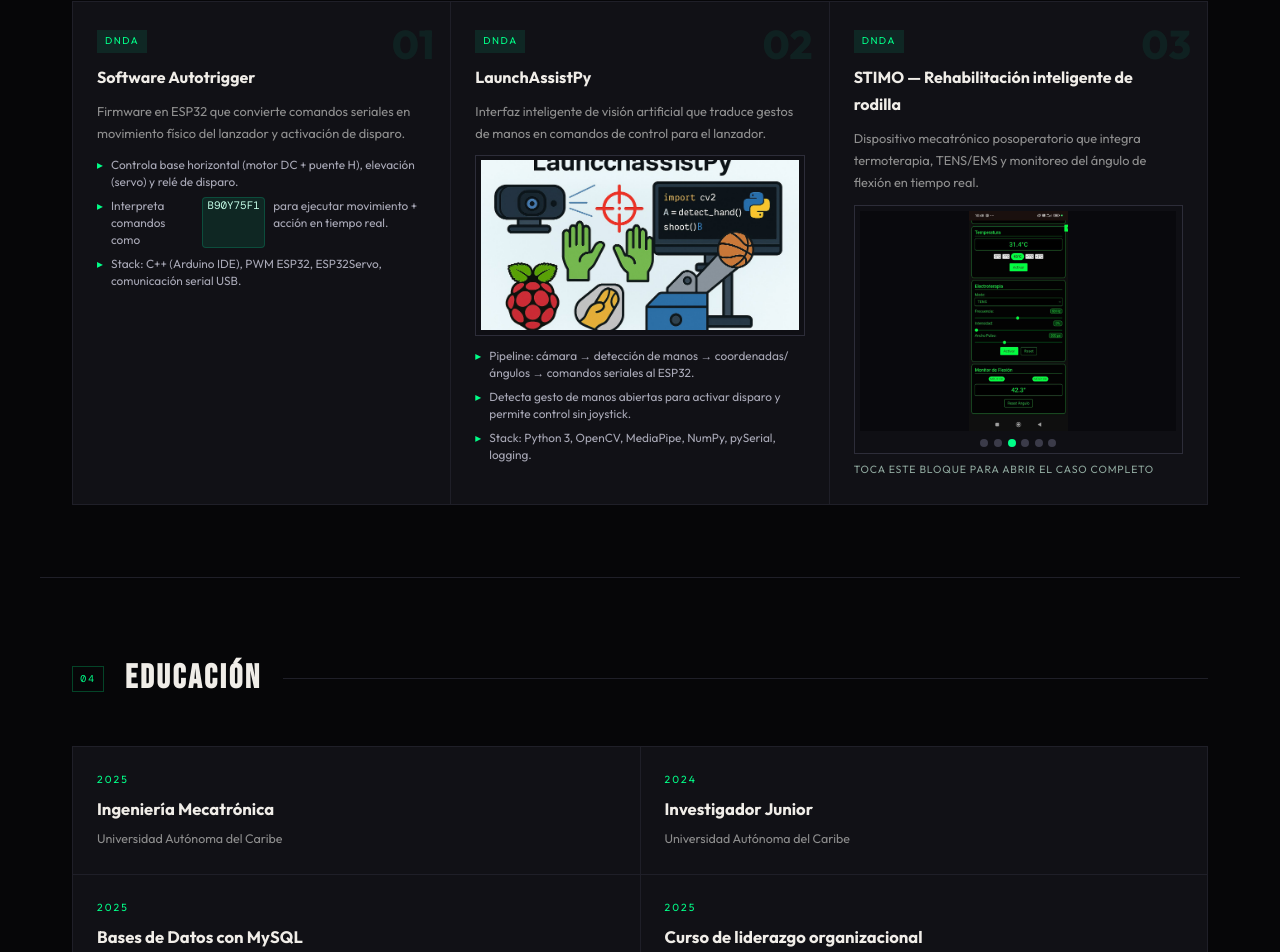
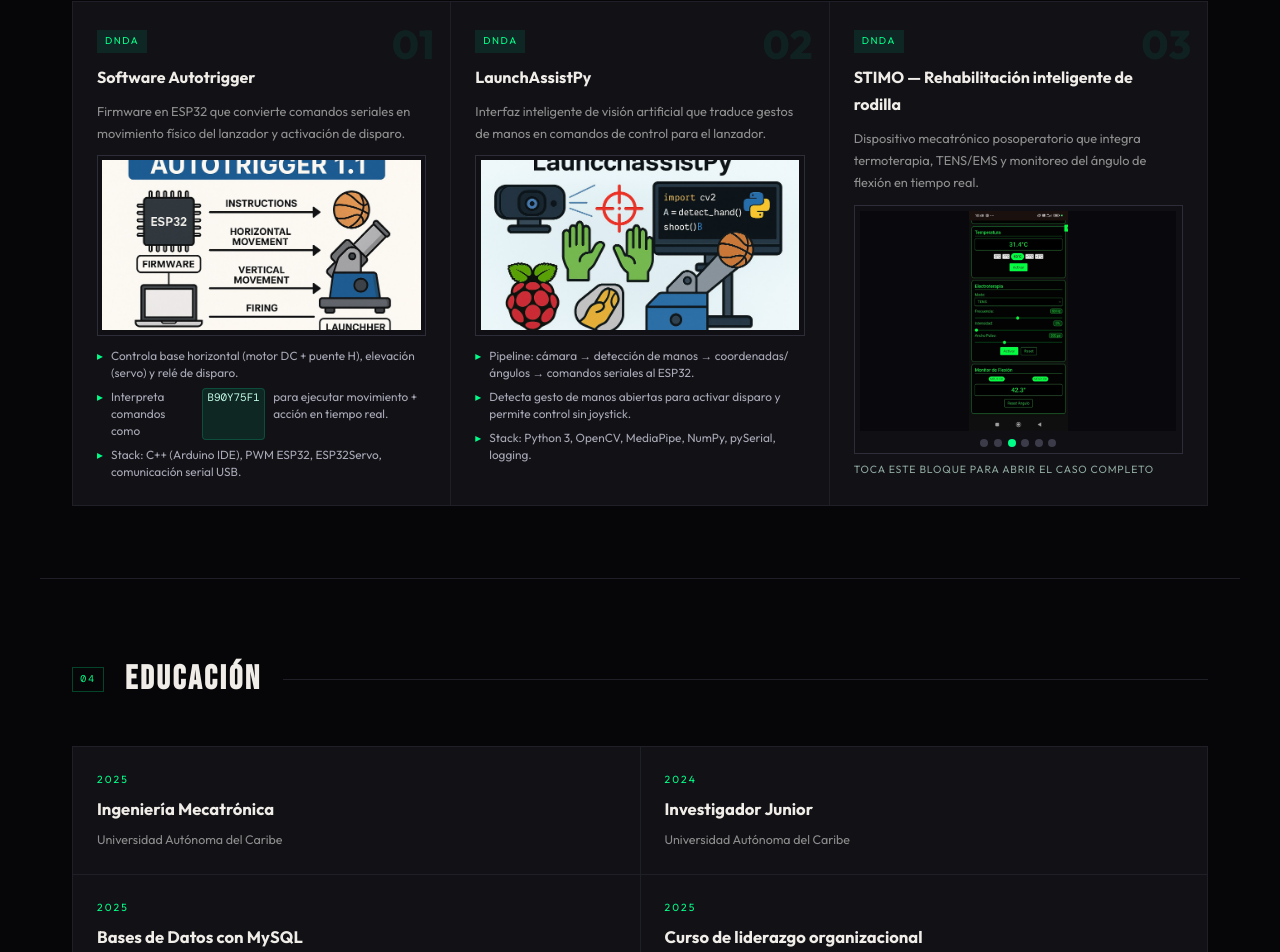
Before and after one commit to theo272004/mi-cv-web, a React (Vite) app: page / in a window 1280 px wide. Shown: the part 2861-3813 px from the top of the page. Built offline with nearby package versions, Linux system fonts and the light colour scheme.

Commit message:
Add Autotrigger project image

```diff
--- a/src/App.jsx
+++ b/src/App.jsx
@@ -232,6 +232,9 @@ function App() {
             <div className="project-badge">DNDA</div>
             <div className="project-title">Software Autotrigger</div>
             <div className="project-desc">Firmware en ESP32 que convierte comandos seriales en movimiento físico del lanzador y activación de disparo.</div>
+            <figure className="project-image">
+              <img src={`${import.meta.env.BASE_URL}img/projects/autotrigger-visual.jpg`} alt="Diagrama funcional de Autotrigger con ESP32 y control del lanzador" loading="lazy" />
+            </figure>
             <ul className="project-points">
               <li>Controla base horizontal (motor DC + puente H), elevación (servo) y relé de disparo.</li>
               <li>Interpreta comandos como <code>B90Y75F1</code> para ejecutar movimiento + acción en tiempo real.</li>
```
Also changed, not shown: public/img/projects/autotrigger-visual.jpg (added).
